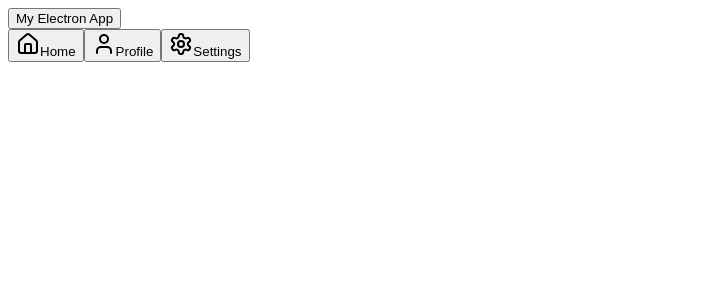
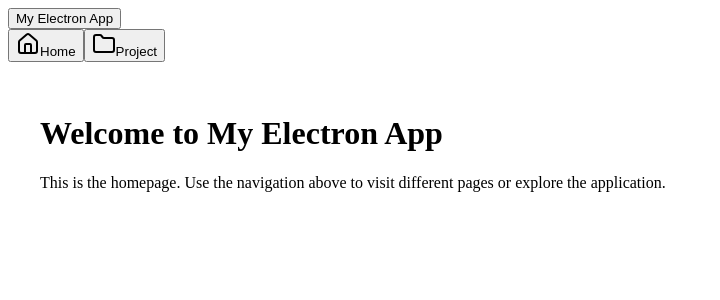
Before and after one commit to jeffeardley/electron-vite-app, a React (Vite) app: page / in a window 1280 px wide. Shown: the top 300 px of the page, without its empty margins (0-720 px from the left). Built offline with nearby package versions, Linux system fonts and the light colour scheme.

Commit message:
added page navigation

```diff
--- a/package.json
+++ b/package.json
@@ -15,6 +15,7 @@
     "lucide-react": "^0.475.0",
     "react": "^18.2.0",
     "react-dom": "^18.2.0",
+    "react-router-dom": "^7.1.5",
     "sqlite3": "^5.1.6"
   },
   "devDependencies": {
--- a/src/renderer/App.tsx
+++ b/src/renderer/App.tsx
@@ -1,35 +1,40 @@
 import React from 'react';
+import { BrowserRouter, Routes, Route, useNavigate } from 'react-router-dom';
+import { Home, Folder } from 'lucide-react';
 import Header from './components/common/Header/Header';
-import { Home, Settings, User } from 'lucide-react';
+import HomePage from './pages/HomePage';
+import ProjectPage from './pages/ProjectPage';
 
-const App: React.FC = () => {
+const AppRouter: React.FC = () => {
+  const navigate = useNavigate();
   const navItems = [
     {
       label: 'Home',
       icon: Home,
-      onClick: () => console.log('Home clicked')
+      onClick: () => navigate('/')
     },
     {
-      label: 'Profile',
-      icon: User,
-      onClick: () => console.log('Profile clicked')
-    },
-    {
-      label: 'Settings',
-      icon: Settings,
-      onClick: () => console.log('Settings clicked')
+      label: 'Project',
+      icon: Folder,
+      onClick: () => navigate('/project-page')
     }
   ];
+  return (
+    <>
+      <Header appName="My Electron App" navItems={navItems} onLogoClick={() => navigate('/')} />
+      <Routes>
+        <Route path="/" element={<HomePage />} />
+        <Route path="/project-page" element={<ProjectPage />} />
+      </Routes>
+    </>
+  );
+};
 
+const App: React.FC = () => {
   return (
-    <div>
-      <Header
-        appName="My Electron App"
-        navItems={navItems}
-        onLogoClick={() => console.log('Logo clicked')}
-      />
-      {/* Rest of your app content */}
-    </div>
+    <BrowserRouter>
+      <AppRouter />
+    </BrowserRouter>
   );
 };
 
--- /dev/null
+++ b/src/renderer/pages/HomePage.tsx
@@ -0,0 +1,14 @@
+import React from 'react';
+
+const HomePage: React.FC = () => {
+  return (
+    <div style={{ padding: '2rem' }}>
+      <h1>Welcome to My Electron App</h1>
+      <p>
+        This is the homepage. Use the navigation above to visit different pages or explore the application.
+      </p>
+    </div>
+  );
+};
+
+export default HomePage;
--- /dev/null
+++ b/src/renderer/pages/ProjectPage.tsx
@@ -0,0 +1,11 @@
+import React from 'react';
+
+const ProjectPage: React.FC = () => {
+  return (
+    <div style={{ padding: '2rem' }}>
+      <h1>Welcome to your first Project!</h1>
+    </div>
+  );
+};
+
+export default ProjectPage;
```
Also changed, not shown: 1 other file (tests, documents, lock files or other folders).
